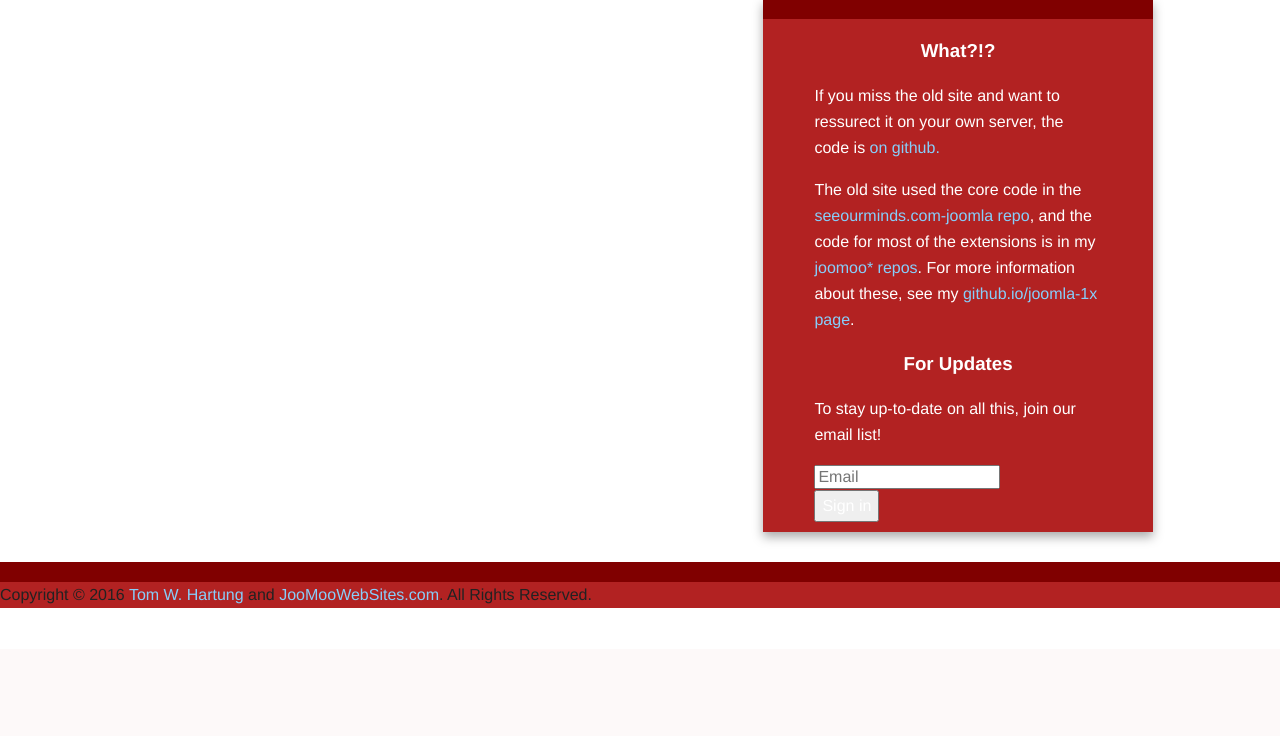
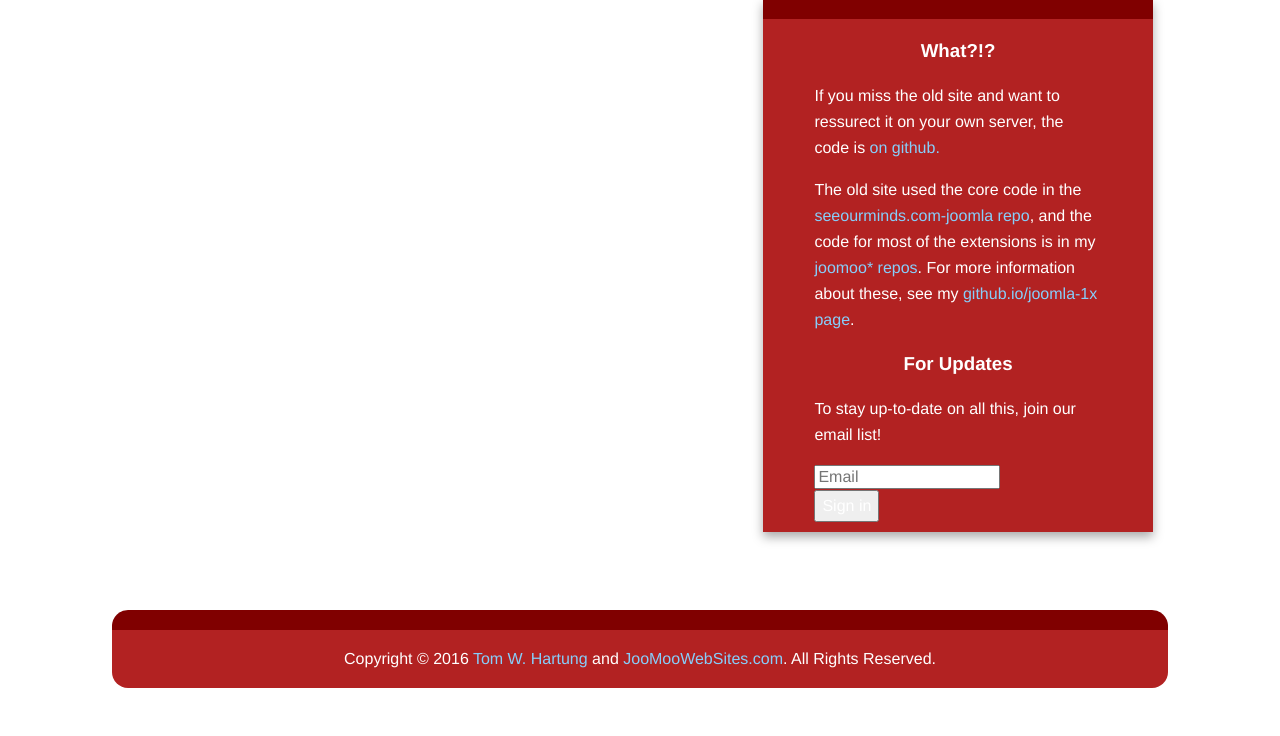
Before and after one commit to tomwhartung/seeourminds.com-bootstrap, a Django app: template Site/content/templates/content/index.html in a window 1280 px wide. Shown: the part 151-887 px from the top of the page. Before the commit the page ends 759 px from the top, so only its background shows below. Run offline with Django 3.2, Linux system fonts and the light colour scheme; the template is opened without the code that fills it, so the values that code supplies are empty.

Commit message:
Added styles for the footer.

```diff
--- a/Site/content/static/content/css/seeourminds.css
+++ b/Site/content/static/content/css/seeourminds.css
@@ -37,7 +37,7 @@ img.site-header {
     margin: .6em;
 }
 /*
- * Right now, all of our links are in the aside.
+ * Right now, all of our links are in the aside and footer, which have backgrounds.
  */
 a {
     color: lightskyblue;
@@ -46,6 +46,18 @@ a {
 a:hover {
     color: lightgrey;
     text-decoration: underline;
+}
+/*
+ * Styles for footer (also see the .footer-container class below)
+ */
+footer {
+    border: 6px double firebrickred;
+    border-radius: 1em;
+    color: white;
+    margin: 3em auto;
+    padding: 1em;
+    text-align: center;
+    width: 80%;
 }
 
 /*
```
